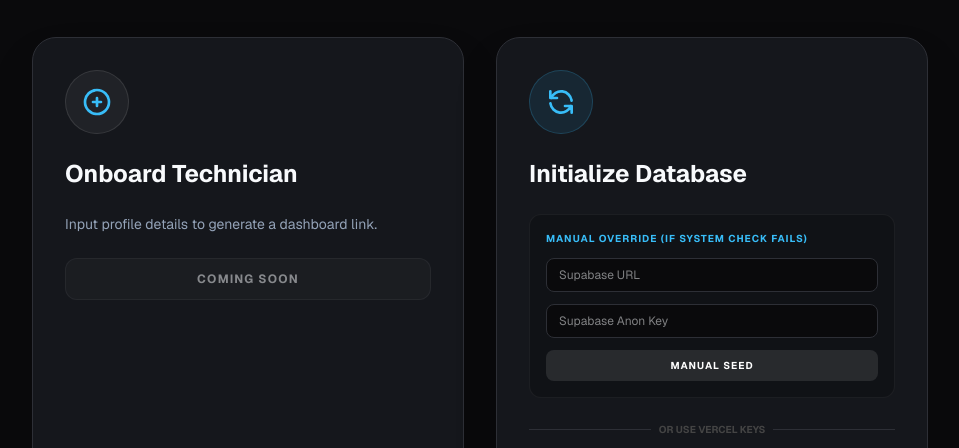
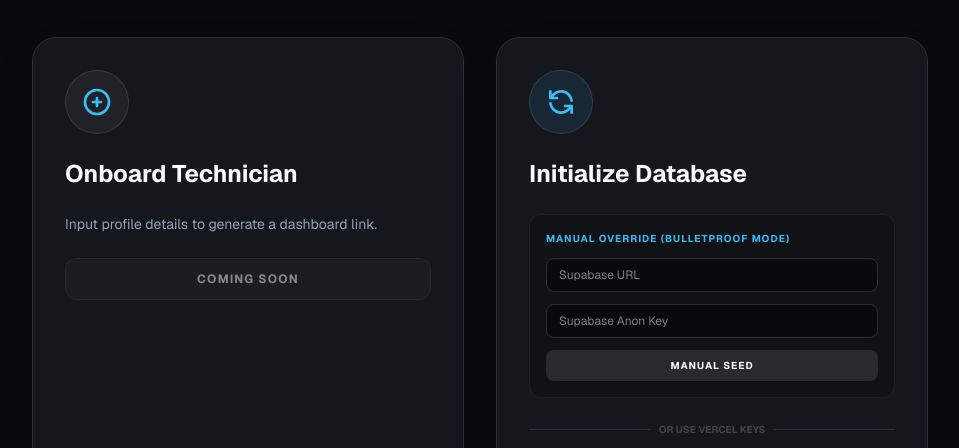
Before and after one commit to cottonsean/kaldi-ops-app, a Next.js app: page /hq in a window 1280 px wide. Shown: the part 156-604 px from the top of the page, without its empty margins (160-1119 px from the left). Built offline with nearby package versions, Linux system fonts and the light colour scheme; no server answers.

Commit message:
fix(hq): isolate manual seed component to prevent focus loss

```diff
--- a/src/app/hq/page.tsx
+++ b/src/app/hq/page.tsx
@@ -1,6 +1,6 @@
 'use client';
 
-import { useState } from 'react';
+import { useState, useRef } from 'react';
 import { supabase as defaultSupabase } from '../../lib/supabase';
 import { createClient } from '@supabase/supabase-js';
 
@@ -40,14 +40,45 @@ const seedData = [
   }
 ];
 
+// Isolated Sub-component to prevent re-render focus issues
+function ManualSeedBox({ onSeed, isSeeding }: { onSeed: (url: string, key: string) => void, isSeeding: boolean }) {
+  const urlRef = useRef<HTMLInputElement>(null);
+  const keyRef = useRef<HTMLInputElement>(null);
+
+  return (
+    <div className="bg-black/20 p-4 rounded-xl space-y-3 border border-white/5">
+      <p className="text-[10px] font-bold text-[#38bdf8] uppercase tracking-widest">Manual Override (Bulletproof Mode)</p>
+      <input
+        ref={urlRef}
+        type="text"
+        placeholder="Supabase URL"
+        className="w-full bg-[#0a0a0c] border border-[#2d2f36] px-3 py-2 rounded-lg text-xs outline-none focus:border-[#38bdf8] transition-colors"
+      />
+      <input
+        ref={keyRef}
+        type="password"
+        placeholder="Supabase Anon Key"
+        className="w-full bg-[#0a0a0c] border border-[#2d2f36] px-3 py-2 rounded-lg text-xs outline-none focus:border-[#38bdf8] transition-colors"
+      />
+      <button
+        onClick={() => {
+          if (urlRef.current && keyRef.current) {
+            onSeed(urlRef.current.value, keyRef.current.value);
+          }
+        }}
+        disabled={isSeeding}
+        className="w-full bg-white/10 hover:bg-white/20 text-white py-2 rounded-lg text-[10px] font-bold uppercase tracking-widest transition disabled:opacity-30"
+      >
+        Manual Seed
+      </button>
+    </div>
+  );
+}
+
 export default function AdminHQ() {
   const [isSeeding, setIsSeeding] = useState(false);
   const [seedStatus, setSeedStatus] = useState<string | null>(null);
   const [debugInfo, setDebugInfo] = useState<any>(null);
-
-  // Manual Override State
-  const [manualUrl, setManualUrl] = useState('');
-  const [manualKey, setManualKey] = useState('');
 
   const runSystemCheck = async () => {
     const url = process.env.NEXT_PUBLIC_SUPABASE_URL;
@@ -141,38 +172,15 @@ export default function AdminHQ() {
           </div>
 
           <div className="bg-[#15171c] border border-[#2d2f36] rounded-3xl p-8 space-y-6 shadow-2xl relative overflow-hidden">
-            <div className="w-16 h-16 bg-[#38bdf8]/10 rounded-full flex items-center justify-center border border-[#38bdf8]/20 text-[#38bdf8]">
+            <div className="w-16 h-16 bg-[#38bdf8]/10 rounded-full flex items-center justify-center border border-white/10 text-[#38bdf8]">
               <svg className="w-8 h-8" fill="none" stroke="currentColor" viewBox="0 0 24 24"><path strokeLinecap="round" strokeLinejoin="round" strokeWidth={2} d="M4 4v5h.582m15.356 2A8.001 8.001 0 004.582 9m0 0H9m11 11v-5h-.581m0 0a8.003 8.003 0 01-15.357-2m15.357 2H15" /></svg>
             </div>
             <h2 className="text-2xl font-bold">Initialize Database</h2>
 
-            {/* Manual Override Section */}
-            <div className="bg-black/20 p-4 rounded-xl space-y-3 border border-white/5">
-              <p className="text-[10px] font-bold text-[#38bdf8] uppercase tracking-widest">Manual Override (If System Check Fails)</p>
-              <input
-                id="manual-url"
-                type="text"
-                placeholder="Supabase URL"
-                className="w-full bg-[#0a0a0c] border border-[#2d2f36] px-3 py-2 rounded-lg text-xs outline-none focus:border-[#38bdf8] transition-colors"
-              />
-              <input
-                id="manual-key"
-                type="password"
-                placeholder="Supabase Anon Key"
-                className="w-full bg-[#0a0a0c] border border-[#2d2f36] px-3 py-2 rounded-lg text-xs outline-none focus:border-[#38bdf8] transition-colors"
-              />
-              <button
-                onClick={() => {
-                  const url = (document.getElementById('manual-url') as HTMLInputElement).value;
-                  const key = (document.getElementById('manual-key') as HTMLInputElement).value;
-                  handleSeed(true, url, key);
-                }}
-                disabled={isSeeding}
-                className="w-full bg-white/10 hover:bg-white/20 text-white py-2 rounded-lg text-[10px] font-bold uppercase tracking-widest transition disabled:opacity-30"
-              >
-                Manual Seed
-              </button>
-            </div>
+            <ManualSeedBox
+              isSeeding={isSeeding}
+              onSeed={(url, key) => handleSeed(true, url, key)}
+            />
 
             <div className="relative">
               <div className="absolute inset-0 flex items-center"><div className="w-full border-t border-[#2d2f36]"></div></div>
```
